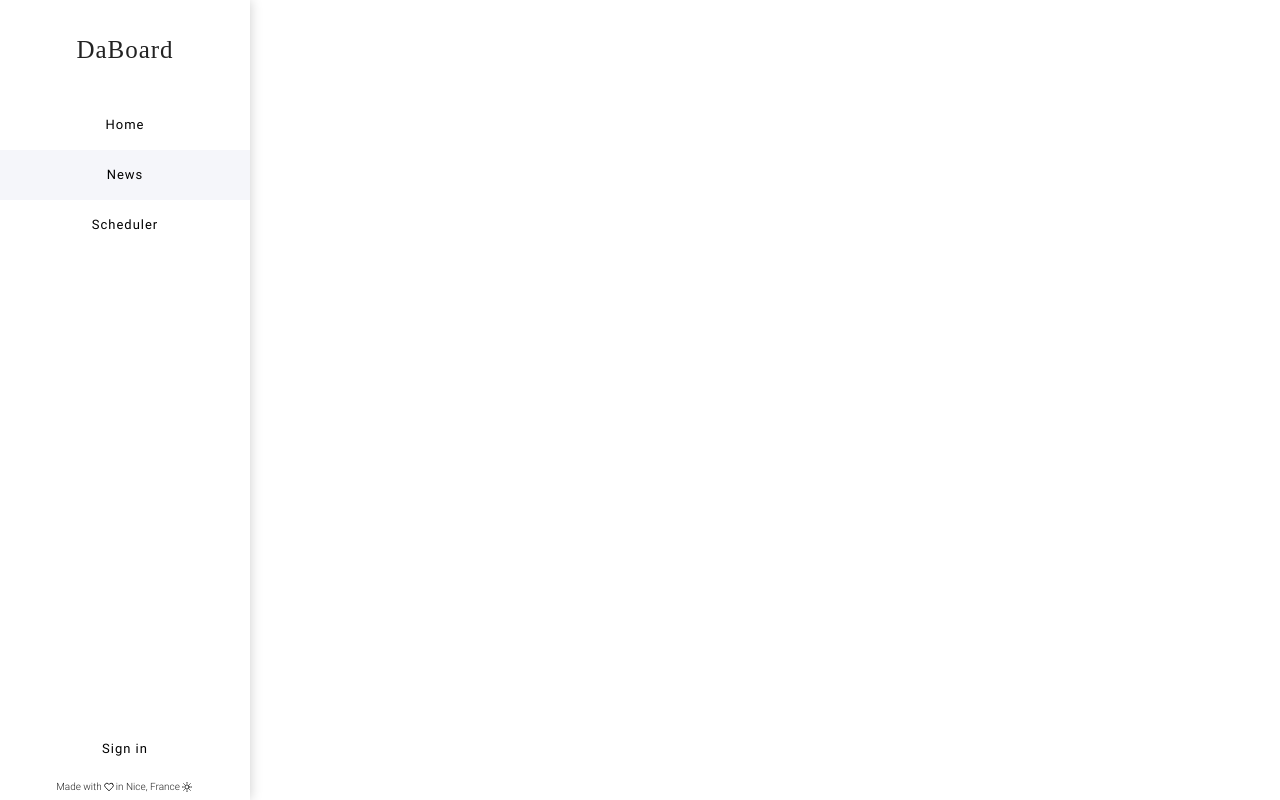
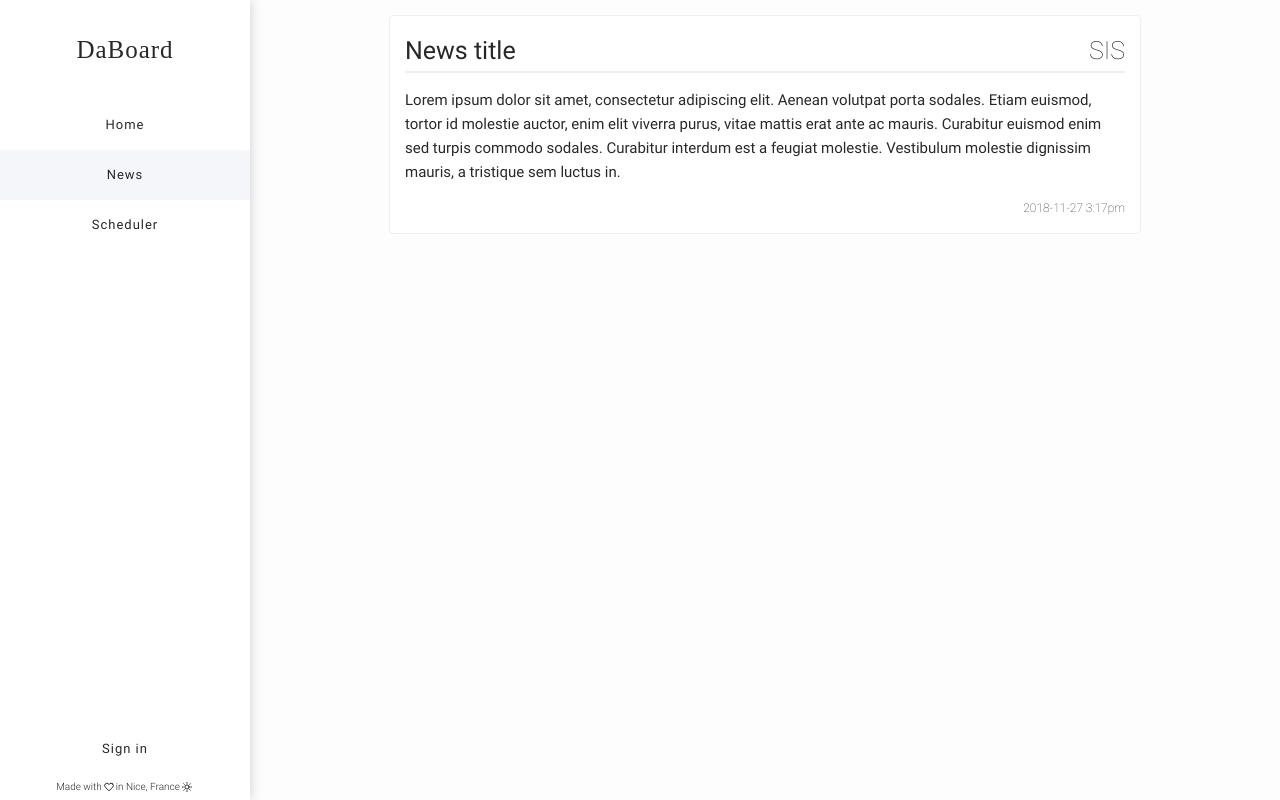
Before and after one commit to Gsvd/daboard, a Vue app in the folder app/: page /news in a window 1280 px wide. Built offline with nearby package versions, Linux system fonts and the light colour scheme; a web font is replaced by a local one.

Commit message:
news page and rotation system

```diff
--- a/app/package.json
+++ b/app/package.json
@@ -1,5 +1,5 @@
 {
-  "name": "app",
+  "name": "daboard",
   "version": "0.1.0",
   "private": true,
   "scripts": {
--- a/app/public/css/style.css
+++ b/app/public/css/style.css
@@ -2,3 +2,7 @@ html, body {
   margin: 0;
   padding: 0;
 }
+
+* {
+  color: rgb(40, 40, 40);
+}
--- a/app/src/components/Navbar.vue
+++ b/app/src/components/Navbar.vue
@@ -15,10 +15,10 @@
       </router-link>
     </div>
     <div class="menu-bottom">
-      <router-link v-if="!this.$store.state.logged" to="/admin" exact-active-class="active">
+      <router-link v-if="!this.$store.state.logged && !this.$store.state.rotation" to="/admin" exact-active-class="active">
         <div class="item">Sign in</div>
       </router-link>
-      <router-link v-else to="/admin" exact-active-class="active">
+      <router-link v-else-if="this.$store.state.logged && !this.$store.state.rotation" to="/admin" exact-active-class="active">
         <div class="item">Admin</div>
       </router-link>
     </div>
@@ -44,6 +44,7 @@ export default {
 .sidebar {
 
   display: flex;
+  z-index: 100;
   flex-direction: column;
   min-width: 250px;
   box-shadow: 0 0 12px rgba(0, 0, 0, 0.2);
--- a/app/src/main.js
+++ b/app/src/main.js
@@ -8,5 +8,22 @@ Vue.config.productionTip = false
 new Vue({
   router,
   store,
+  watch: {
+    '$route' (to, from) {
+      if (this.$store.state.rotation) {
+        switch (to.path) {
+          case '/':
+            var interval = setTimeout(() => this.$router.push({ path: '/news' }), this.$store.state.timeRotation)
+            break
+          case '/news':
+            var interval = setTimeout(() => this.$router.push({ path: '/scheduler' }), this.$store.state.timeRotation)
+            break
+          case '/scheduler':
+            var interval = setTimeout(() => this.$router.push({ path: '/' }), this.$store.state.timeRotation)
+            break
+        }
+      }
+    }
+  },
   render: h => h(App)
 }).$mount('#app')
--- a/app/src/router.js
+++ b/app/src/router.js
@@ -7,13 +7,17 @@ import Admin from './views/Admin.vue'
 
 Vue.use(Router)
 
-export default new Router({
+const router = new Router({
   mode: 'history',
   base: process.env.BASE_URL,
   routes: [
     {
       path: '/',
       name: 'home',
+      component: Home
+    },
+    {
+      path: '/start',
       component: Home
     },
     {
@@ -33,3 +37,5 @@ export default new Router({
     }
   ]
 })
+
+export default router
--- a/app/src/store.js
+++ b/app/src/store.js
@@ -5,10 +5,14 @@ Vue.use(Vuex)
 
 export default new Vuex.Store({
   state: {
-    logged: false
+    logged: false,
+    rotation: false,
+    timeRotation: 2000,
   },
   mutations: {
-
+    toggleRotation (state, status) {
+      state.rotation = status
+    }
   },
   actions: {
 
--- a/app/src/views/Admin.vue
+++ b/app/src/views/Admin.vue
@@ -28,6 +28,8 @@ export default {
   .frame {
 
     flex-grow: 1;
+    padding: 15px;
+    background: rgb(253, 253, 253);
 
   }
 
--- a/app/src/views/Home.vue
+++ b/app/src/views/Home.vue
@@ -9,7 +9,6 @@
 
 <script>
 import Navbar from '@/components/Navbar.vue'
-import { setTimeout } from 'timers';
 
 export default {
   name: 'home',
@@ -17,7 +16,10 @@ export default {
     Navbar
   },
   mounted () {
-    //setTimeout(() => this.$router.push({ path: '/news' }), 5000)
+    if (this.$route.path === '/start') {
+      this.$store.commit('toggleRotation', true)
+      this.$router.push({ path: '/' })
+    }
   }
 }
 </script>
@@ -32,6 +34,8 @@ export default {
   .frame {
 
     flex-grow: 1;
+    padding: 15px;
+    background: rgb(253, 253, 253);
 
   }
 
--- a/app/src/views/News.vue
+++ b/app/src/views/News.vue
@@ -2,7 +2,24 @@
   <div class="content">
     <Navbar/>
     <div class="frame">
-
+      <div class="newsblock">
+        <div class="header">
+          <div class="row">
+            <div class="six columns title">
+              News title
+            </div>
+            <div class="six columns category">
+              SIS
+            </div>
+          </div>
+        </div>
+        <div class="text">
+          Lorem ipsum dolor sit amet, consectetur adipiscing elit. Aenean volutpat porta sodales. Etiam euismod, tortor id molestie auctor, enim elit viverra purus, vitae mattis erat ante ac mauris. Curabitur euismod enim sed turpis commodo sodales. Curabitur interdum est a feugiat molestie. Vestibulum molestie dignissim mauris, a tristique sem luctus in.
+        </div>
+        <div class="date">
+          2018-11-27 3:17pm
+        </div>
+      </div>
     </div>
   </div>
 </template>
@@ -28,6 +45,56 @@ export default {
   .frame {
 
     flex-grow: 1;
+    padding: 15px;
+    background: rgb(253, 253, 253);
+
+    .newsblock {
+
+      display: block;
+      background: white;
+      border-radius: 4px;
+      border: 1px #ecf0f1 solid;
+      padding: 15px;
+      max-width: 720px;
+      margin: auto;
+
+      .header {
+
+        border-bottom: 2px #ecf0f1 solid;
+
+        .title {
+
+          font-family: 'Roboto';
+          font-size: 25px;
+
+        }
+
+        .category {
+
+          font-family: 'Roboto-Thin';
+          font-size: 25px;
+          text-align: right;
+
+        }
+
+      }
+
+      .text {
+
+        padding: 15px 0 15px 0;
+        font-family: 'Roboto';
+
+      }
+
+      .date {
+
+        font-family: 'Roboto-Thin';
+        font-size: 12px;
+        text-align: right;
+
+      }
+
+    }
 
   }
 
--- a/app/src/views/Scheduler.vue
+++ b/app/src/views/Scheduler.vue
@@ -28,6 +28,8 @@ export default {
   .frame {
 
     flex-grow: 1;
+    padding: 15px;
+    background: rgb(253, 253, 253);
 
   }
 
```
